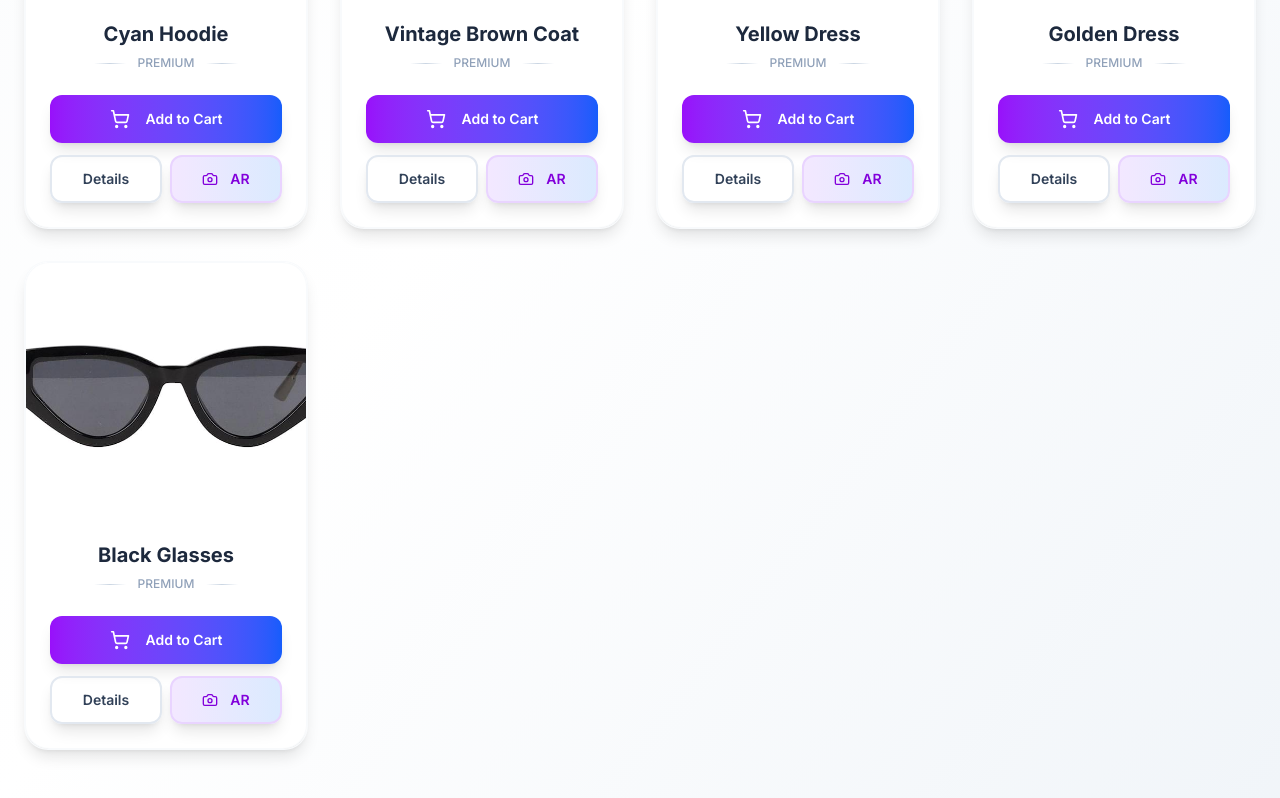
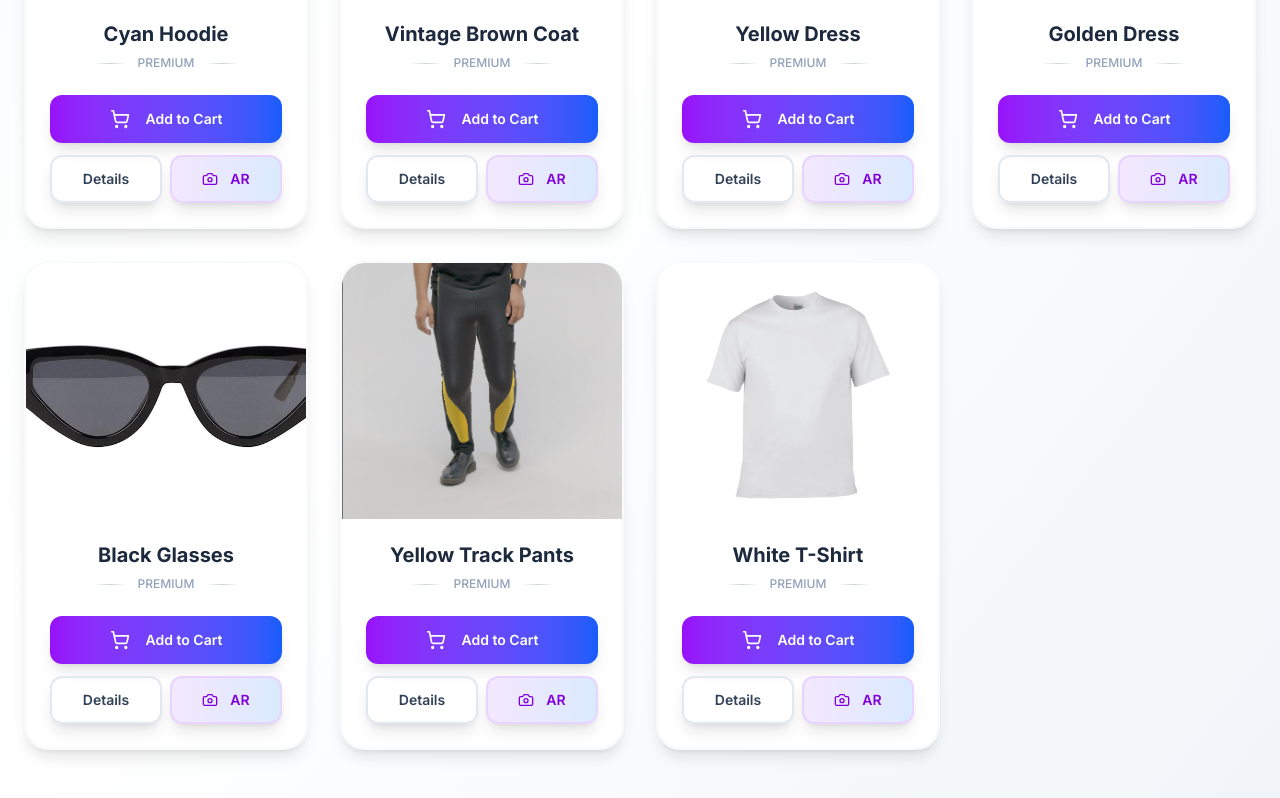
Before and after one commit to Ax3lrod/Virtual-Try-On-E-Commerce-Final-Project-Teknologi-Multimedia-Kelompok-2, a Next.js app: page / in a window 1280 px wide. Shown: the part 879-1677 px from the top of the page. Built offline with nearby package versions, Linux system fonts and the light colour scheme.

Commit message:
feat: add 2 more items

```diff
--- a/src/content/products.ts
+++ b/src/content/products.ts
@@ -1,77 +1,110 @@
 export const products = [
   {
-    id: '1',
-    name: 'Cyan Hoodie',
-    description: 'Awesome cyan hoodie with a comfortable fit.',
+    id: "1",
+    name: "Cyan Hoodie",
+    description: "Awesome cyan hoodie with a comfortable fit.",
     price: 19.99,
     rating: 4.5,
-    category: 'clothing',
-    tags: ['hoodie', 'cyan', 'comfortable'],
+    category: "clothing",
+    tags: ["hoodie", "cyan", "comfortable"],
     stock: 100,
     discount: 0.1,
     reviewCount: 25,
-    imageUrl: 'https://example.com/product1.jpg',
-    imagePath: '/images/products/cyan_hoodie.png',
-    arUrl: 'https://lens.snap.com/experience/94eb7c74-e3e0-4040-bddb-90b9c08d4e4d',
+    imagePath: "/images/products/cyan_hoodie.png",
+    arUrl:
+      "https://lens.snap.com/experience/28e88a69-a151-4439-b08b-263a8934ffd0",
   },
   {
-    id: '2',
-    name: 'Vintage Brown Coat',
-    description: 'Stylish vintage brown coat for a classic look.',
+    id: "2",
+    name: "Vintage Brown Coat",
+    description: "Stylish vintage brown coat for a classic look.",
     price: 49.99,
     rating: 4.5,
-    category: 'clothing',
-    tags: ['coat', 'brown', 'vintage'],
+    category: "clothing",
+    tags: ["coat", "brown", "vintage"],
     stock: 50,
     discount: 0.15,
     reviewCount: 15,
-    imageUrl: 'https://example.com/product2.jpg',
-    imagePath: '/images/products/vintage_brown_coat.jpeg',
-    arUrl: 'https://lens.snap.com/experience/d14d0a53-757a-4480-98ae-3f8ae5edb9aa',
+    imagePath: "/images/products/vintage_brown_coat.jpeg",
+    arUrl:
+      "https://lens.snap.com/experience/d14d0a53-757a-4480-98ae-3f8ae5edb9aa",
   },
   {
-    id: '3',
-    name: 'Yellow Dress',
-    description: 'Bright yellow dress perfect for summer.',
+    id: "3",
+    name: "Yellow Dress",
+    description: "Bright yellow dress perfect for summer.",
     price: 20.99,
     rating: 4.0,
-    category: 'clothing',
-    tags: ['dress', 'yellow', 'summer'],
+    category: "clothing",
+    tags: ["dress", "yellow", "summer"],
     stock: 10,
     discount: 0.12,
     reviewCount: 20,
-    imageUrl: 'https://example.com/product3.jpg',
-    imagePath: '/images/products/yellow_dress.jpg',
-    arUrl: 'https://lens.snap.com/experience/6d72b6b0-8724-4d2e-814f-21fe27f05604',
+    imagePath: "/images/products/yellow_dress.jpg",
+    arUrl:
+      "https://lens.snap.com/experience/6d72b6b0-8724-4d2e-814f-21fe27f05604",
   },
   {
-    id: '4',
-    name: 'Golden Dress',
-    description: 'Classy golden dress perfect for prom.',
+    id: "4",
+    name: "Golden Dress",
+    description: "Classy golden dress perfect for prom.",
     price: 50.99,
     rating: 5.0,
-    category: 'clothing',
-    tags: ['dress', 'gold', 'prom'],
+    category: "clothing",
+    tags: ["dress", "gold", "prom"],
     stock: 75,
     discount: 0.5,
     reviewCount: 30,
-    imageUrl: 'https://example.com/product4.jpg',
-    imagePath: '/images/products/golden_dress.png',
-    arUrl: 'https://lens.snap.com/experience/324277d7-8fbe-490b-84c6-e44975fdac98',
+    imagePath: "/images/products/golden_dress.png",
+    arUrl:
+      "https://lens.snap.com/experience/324277d7-8fbe-490b-84c6-e44975fdac98",
   },
   {
-    id: '5',
-    name: 'Black Glasses',
-    description: 'Stylish black glasses perfect for any occasion. Premium quality with modern design.',
+    id: "5",
+    name: "Black Glasses",
+    description:
+      "Stylish black glasses perfect for any occasion. Premium quality with modern design.",
     price: 89.99,
     rating: 4.8,
-    category: 'accessories',
-    tags: ['glasses', 'black', 'stylish', 'premium'],
+    category: "accessories",
+    tags: ["glasses", "black", "stylish", "premium"],
     stock: 45,
     discount: 0.2,
     reviewCount: 42,
-    imageUrl: 'https://example.com/product5.jpg',
-    imagePath: '/images/products/sunglasses.jpg',
-    arUrl: 'https://lens.snap.com/experience/de17f7aa-7695-4384-b05b-c713daa575a6',
-  }
+    imagePath: "/images/products/sunglasses.jpg",
+    arUrl:
+      "https://lens.snap.com/experience/de17f7aa-7695-4384-b05b-c713daa575a6",
+  },
+  {
+    id: "6",
+    name: "Yellow Track Pants",
+    description:
+      "Comfortable track pants for casual wear. Made with breathable fabric.",
+    price: 29.99,
+    rating: 4.2,
+    category: "clothing",
+    tags: ["pants", "track", "comfortable", "casual"],
+    stock: 60,
+    discount: 0.15,
+    reviewCount: 18,
+    imagePath: "/images/products/yellow_trackpants.png",
+    arUrl:
+      "https://lens.snap.com/experience/293b1d23-0362-48b6-aa2e-47eada1b9e58",
+  },
+  {
+    id: "7",
+    name: "White T-Shirt",
+    description:
+      "Classic white t-shirt with a comfortable fit. Perfect for everyday wear.",
+    price: 15.99,
+    rating: 4.3,
+    category: "clothing",
+    tags: ["t-shirt", "white", "comfortable"],
+    stock: 120,
+    discount: 0.05,
+    reviewCount: 35,
+    imagePath: "/images/products/white-tshirt.webp",
+    arUrl:
+      "https://lens.snap.com/experience/92fce070-1c6e-42b3-8ada-63f61bd72ff4",
+  },
 ];
--- a/src/lib/types/Product.ts
+++ b/src/lib/types/Product.ts
@@ -9,7 +9,6 @@ export type ProductType = {
   stock: number;
   discount: number;
   reviewCount: number;
-  imageUrl: string;
   imagePath: string;
   arUrl: string;
 };
```
Also changed, not shown: public/images/products/white-tshirt.webp (added), public/images/products/yellow_trackpants.png (added).
